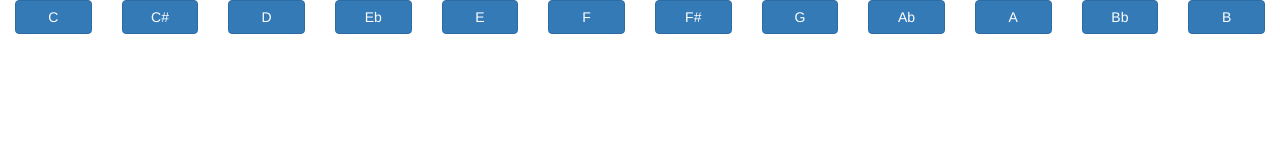
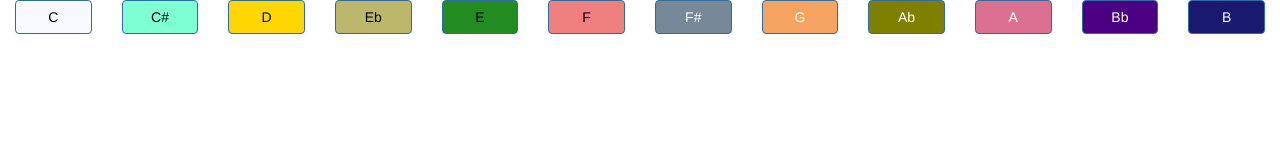
Before and after one commit to evanhandy/music_project, a plain HTML site: page index.html in a window 1280 px wide. Drawn offline with nearby package versions, Linux system fonts and the light colour scheme.

Commit message:
Update
Added colors to the buttons and added a red color transition when
hovering using CSS.

```diff
--- a/index.html
+++ b/index.html
@@ -4,6 +4,7 @@
     <meta charset="utf-8">
     <link rel="stylesheet" href="https://maxcdn.bootstrapcdn.com/bootstrap/3.3.7/css/bootstrap.min.css" integrity="sha384-BVYiiSIFeK1dGmJRAkycuHAHRg32OmUcww7on3RYdg4Va+PmSTsz/K68vbdEjh4u" crossorigin="anonymous">
     <title>Musical Button</title>
+    <link rel="stylesheet" href="style.css" type="text/css">
 </head>
 
 <body>
@@ -12,40 +13,40 @@
 
     <main>
 <div class="col-xs-1">
-  <button class="btn btn-block btn-primary" name = "C">C</button>
+  <button id="C" class="btn btn-block btn-primary" name = "C">C</button>
 </div>
 <div class="col-xs-1">
-  <button class="btn btn-block btn-primary" name = "C#">C#</button>
+  <button id="Cs" class="btn btn-block btn-primary" name = "C#">C#</button>
 </div>
 <div class="col-xs-1">
-  <button class="btn btn-block btn-primary" name = "D">D</button>
+  <button id = "D" class="btn btn-block btn-primary" name = "D">D</button>
 </div>
 <div class="col-xs-1">
-  <button class="btn btn-block btn-primary" name = "Eb">Eb</button>
+  <button id = "Eb" class="btn btn-block btn-primary" name = "Eb">Eb</button>
 </div>
 <div class="col-xs-1">
-  <button class="btn btn-block btn-primary" name = "E">E</button>
+  <button id = "E" class="btn btn-block btn-primary" name = "E">E</button>
 </div>
 <div class="col-xs-1">
-  <button class="btn btn-block btn-primary" name = "F">F</button>
+  <button id = "F" class="btn btn-block btn-primary" name = "F">F</button>
 </div>
 <div class="col-xs-1">
-  <button class="btn btn-block btn-primary" name = "F#">F#</button>
+  <button id = "Fs" class="btn btn-block btn-primary" name = "F#">F#</button>
 </div>
 <div class="col-xs-1">
-  <button class="btn btn-block btn-primary" name = "G">G</button>
+  <button id="G" class="btn btn-block btn-primary" name = "G">G</button>
 </div>
 <div class="col-xs-1">
-  <button class="btn btn-block btn-primary" name = "Ab">Ab</button>
+  <button id = "Ab" class="btn btn-block btn-primary" name = "Ab">Ab</button>
 </div>
 <div class="col-xs-1">
-  <button class="btn btn-block btn-primary" name = "A">A</button>
+  <button id = "A" class="btn btn-block btn-primary" name = "A">A</button>
 </div>
 <div class="col-xs-1">
-  <button class="btn btn-block btn-primary" name = "Bb">Bb</button>
+  <button id = "Bb" class="btn btn-block btn-primary" name = "Bb">Bb</button>
 </div>
 <div class="col-xs-1">
-  <button class="btn btn-block btn-primary" name = "B">B</button>
+  <button id = "B" class="btn btn-block btn-primary" name = "B">B</button>
 </div>
 
 
--- a/js/main.js
+++ b/js/main.js
@@ -20,8 +20,8 @@ var piano = new Wad({
 
 
 
-$( "button" ).on( "click", function() {
+$( "button" ).click(function() {
 var noteId = $(this).text();
 piano.play({ pitch : noteId + "4" })
-$(this).effect( "shake", {times:  2, direction: "down", distance: 10}, 50 );  // Feel free to comment this line out if distracting
+$(this).effect( "shake", {times:  2, direction: "down", distance: 10}, 50 );   // Feel free to comment this line out if distracting
 });
--- /dev/null
+++ b/style.css
@@ -0,0 +1,69 @@
+
+.btn {
+
+	transition: background-color 1s;
+}
+
+.btn:hover {
+	background-color: red !important;
+}
+#C {
+	background-color: #F8F8FF;
+	color: black;
+}
+
+#Cs {
+
+	background-color: #7FFFD4;
+	color: black;
+}
+#D {
+	background-color: #FFD700;
+	color: black;
+}
+#Eb {
+ 	background-color: #BDB76B;
+ 	color: black;
+}
+
+#E {
+	background-color: #228B22;
+	color: black;
+}
+#F {
+	background-color: #F08080;
+	color: black;
+}
+#Fs {
+	background-color: #778899;
+	color: white;
+}
+
+#G {
+
+	background-color: #F4A460;
+	color: white;
+}
+#Ab {
+	background-color: #808000;
+	color: white;
+}
+
+#A {
+	background-color: #DB7093;
+	color: white;
+}
+#Bb {
+
+	background-color:  	#4B0082;
+	color: white;
+}
+
+#B {
+	background-color: #191970;
+	color: white;
+}
+
+.changedColor {
+	background-color: red;
+}
```
